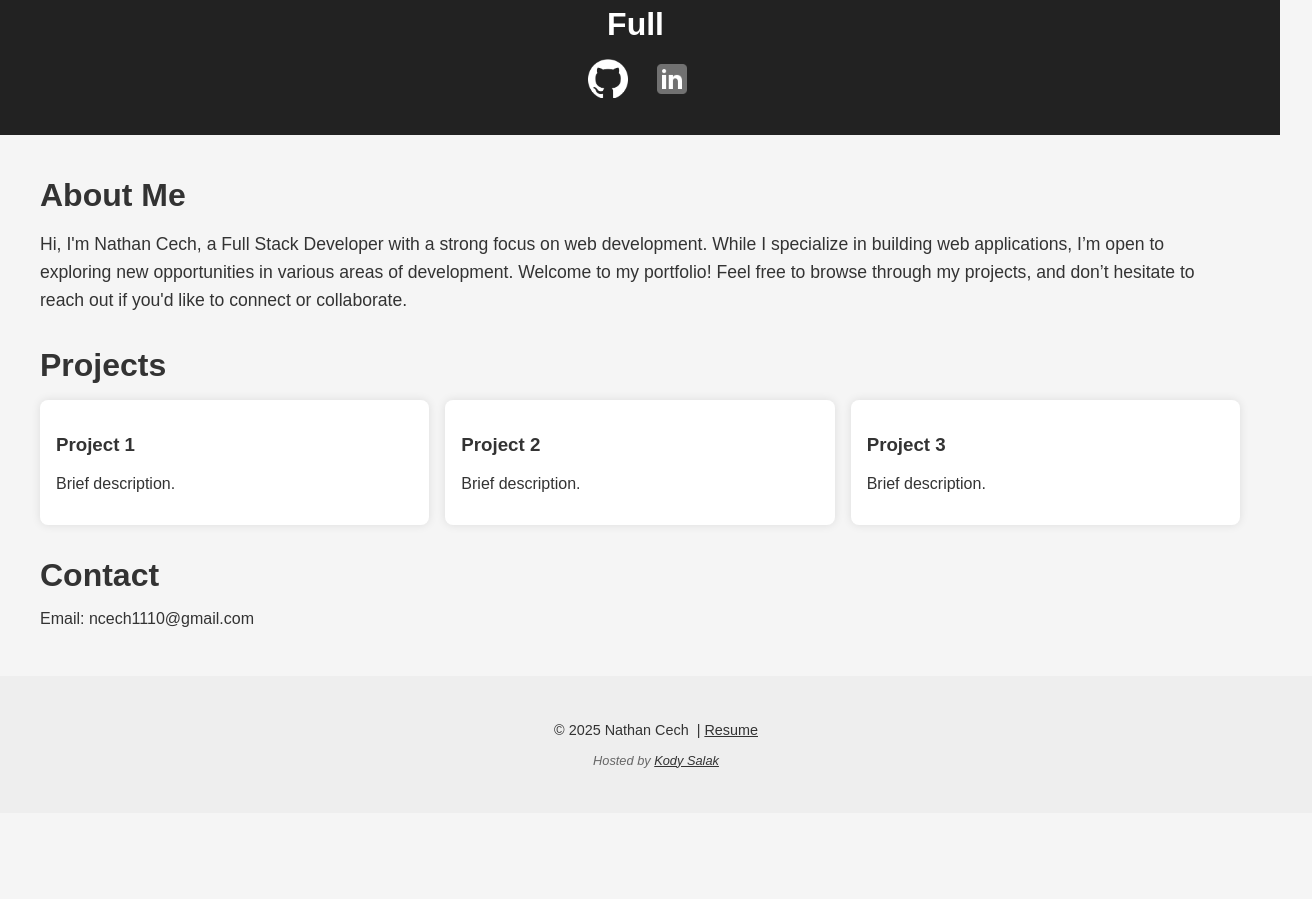
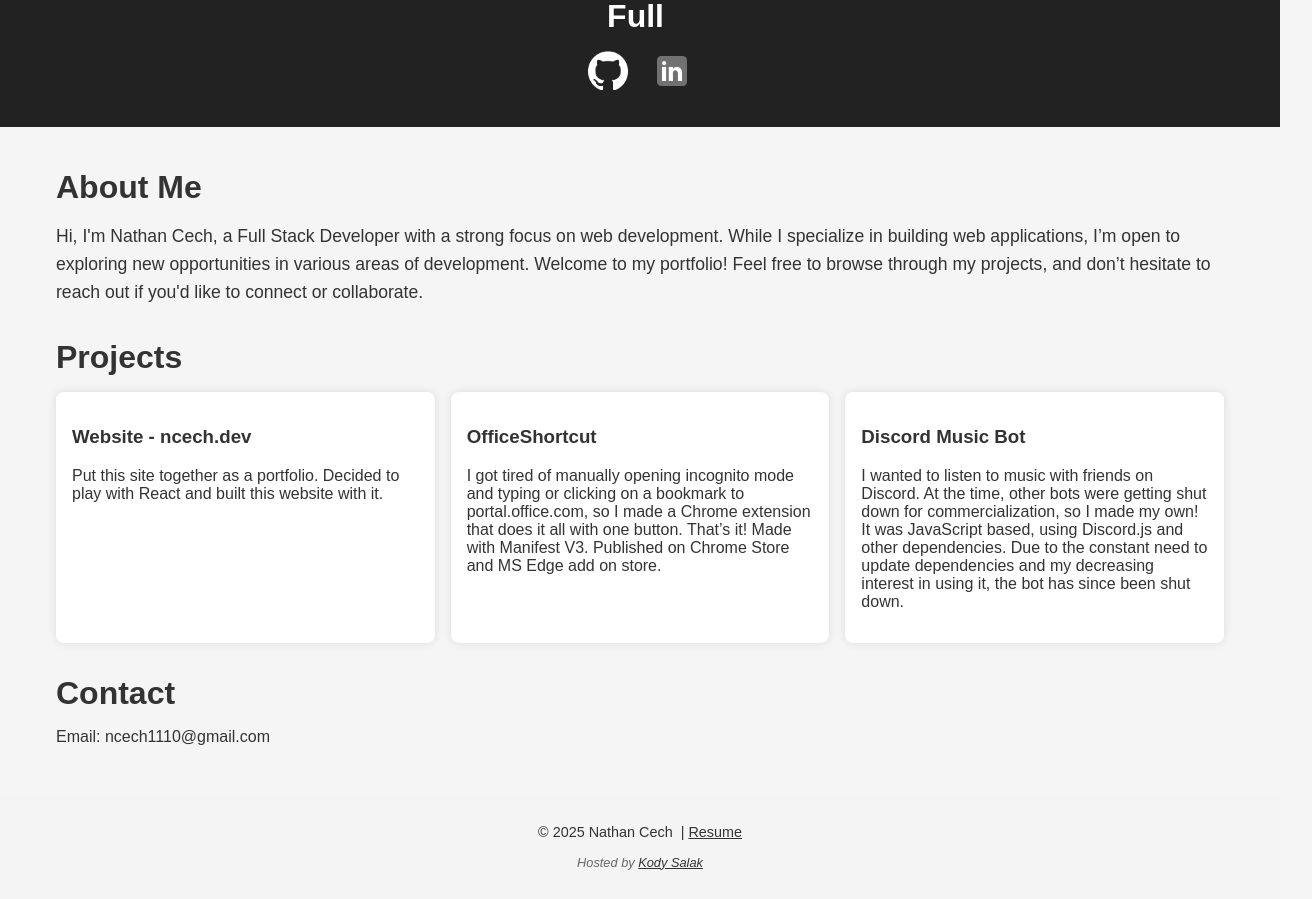
Before and after one commit to Ncech99/Website, a React (Create React App) app: page / in a window 1280 px wide. Shown: the part 280-1179 px from the top of the page, 1312 px wide, since content can reach past the window. Before the commit the page ends 1093 px from the top, so only its background shows below. Built offline with nearby package versions, Linux system fonts and the light colour scheme.

Commit message:
Final changes - Added projects, changed some text around, fixed side-scrollbar and background stuff.

```diff
--- a/src/App.css
+++ b/src/App.css
@@ -1,9 +1,14 @@
 /* Reset and base styles */
+* {
+  box-sizing: border-box;
+}
 body {
   margin: 0;
   font-family: Arial, sans-serif;
   background: #f5f5f5;
   color: #333;
+  margin: 0;
+  padding: 0;
 }
 
 /* Full width header & footer */
@@ -147,3 +152,21 @@ header h1 {
   margin-top: 1rem;
   line-height: 1.6;
 }
+body {
+  margin: 0;
+  padding: 0;
+  overflow-x: hidden; /* Hide horizontal overflow */
+}
+.social-links img,
+footer img {
+  max-width: 100%;
+  height: auto;
+}
+footer {
+  width: 100%;
+  max-width: 100vw;
+  overflow-x: hidden;
+  text-align: center;
+  padding: 1rem;
+  background-color: #f4f4f4;
+}
--- a/src/App.js
+++ b/src/App.js
@@ -5,19 +5,19 @@ import { Typewriter } from 'react-simple-typewriter';
 function App() {
   const projects = [
     {
-      title: 'Project 1',
-      description: 'Brief description.',
-      link: 'https://project1.com',
+      title: 'Website - ncech.dev',
+      description: 'Put this site together as a portfolio. Decided to play with React and built this website with it.',
+      link: 'https://github.com/Ncech99/Website',
     },
     {
-      title: 'Project 2',
-      description: 'Brief description.',
-      link: 'https://project2.com',
+      title: 'OfficeShortcut',
+      description: 'I got tired of manually opening incognito mode and typing or clicking on a bookmark to portal.office.com, so I made a Chrome extension that does it all with one button. That’s it! Made with Manifest V3. Published on Chrome Store and MS Edge add on store.',
+      link: 'https://github.com/Ncech99/OfficeShortcut',
     },
     {
-      title: 'Project 3',
-      description: 'Brief description.',
-      link: 'https://project3.com',
+      title: 'Discord Music Bot',
+      description: 'I wanted to listen to music with friends on Discord. At the time, other bots were getting shut down for commercialization, so I made my own! It was JavaScript based, using Discord.js and other dependencies. Due to the constant need to update dependencies and my decreasing interest in using it, the bot has since been shut down. ',
+      link: 'https://github.com/Ncech99/MusicBot',
     },
   ];
 
@@ -30,7 +30,7 @@ function App() {
 
         <h2>
           <Typewriter
-            words={["Full Stack Developer", "Web Specialist","Currently IT"]}
+            words={["Full Stack Developer", "Web Developer"]}
             loop={0}               // loop infinitely
             cursor
             cursorStyle="|"
```
